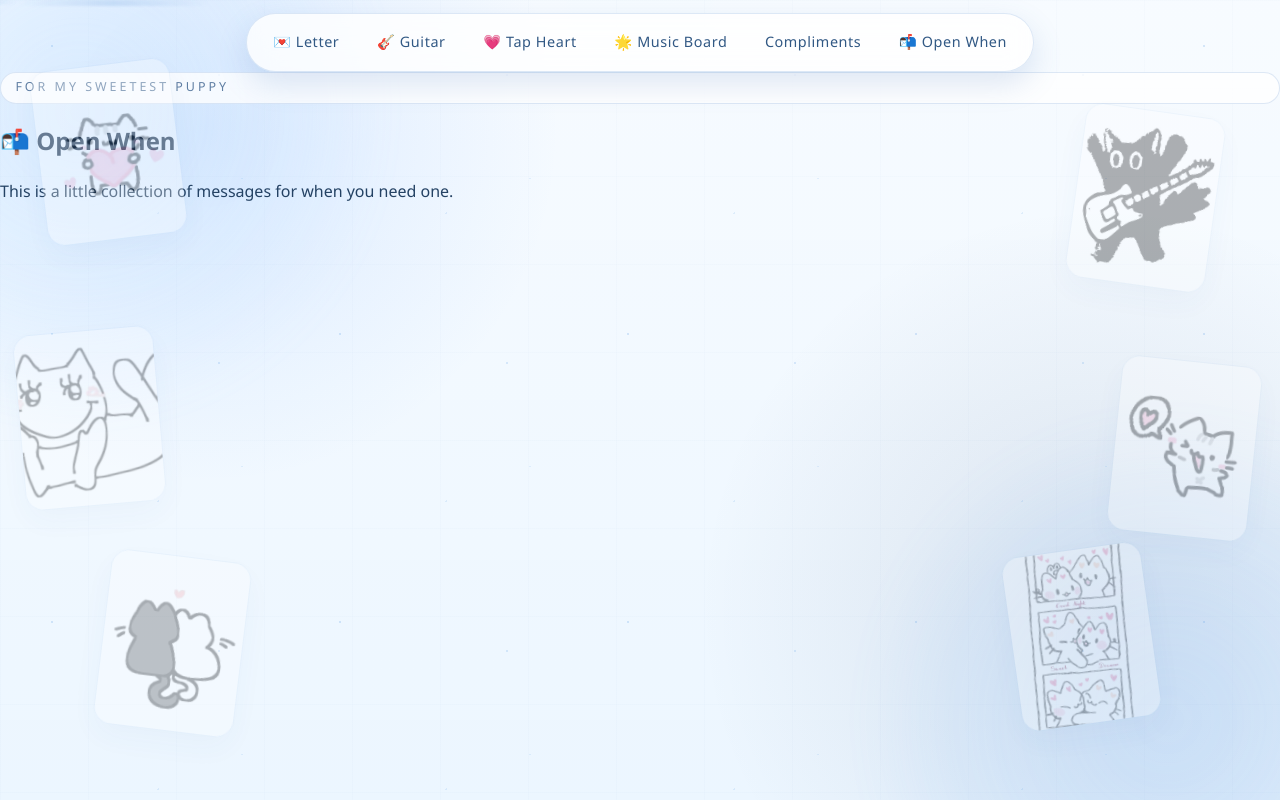
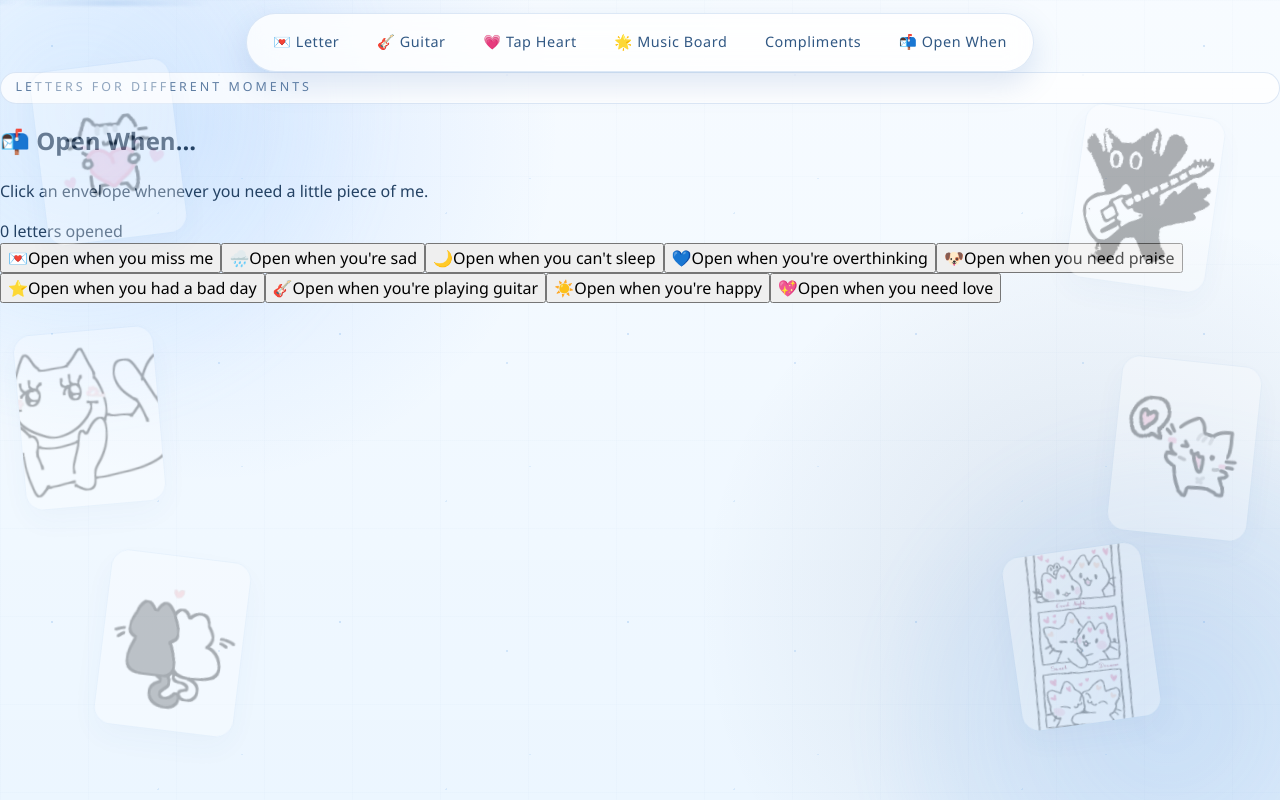
Before and after one commit to SyifaHuwaina/puppy-website, a React (Vite) app: page /openwhen in a window 1280 px wide. Built offline with nearby package versions, Linux system fonts and the light colour scheme.

Commit message:
Update OpenWhen page content

```diff
--- a/src/pages/openwhen.jsx
+++ b/src/pages/openwhen.jsx
@@ -1,15 +1,220 @@
-import React from 'react'
+import { useState } from "react";
+
+const letters = [
+  {
+    title: "Open when you miss me",
+    emoji: "💌",
+    content: `Hi puppy,
+
+If you're reading this, I'm guessing you miss me a little right now.
+
+I wish I could be there with you, sitting beside you, listening to whatever is on your mind. Maybe we'd be talking, maybe we'd just be quietly existing together.
+
+Until then, please remember that even if I'm not physically there, you're still very important to me.
+
+Now come here and accept your virtual hug.
+
+Love,
+💙 Mommy`,
+  },
+  {
+    title: "Open when you're sad",
+    emoji: "🌧️",
+    content: `Hi puppy,
+
+I'm sorry you're having a hard time.
+
+Please don't forget that one bad day doesn't define you. You're allowed to rest, be upset, and take your time.
+
+I'm proud of you for making it this far.
+
+One step at a time, okay?
+
+💙`,
+  },
+  {
+    title: "Open when you can't sleep",
+    emoji: "🌙",
+    content: `Hi puppy,
+
+Still awake?
+
+Go get some water first. Seriously.
+
+Now get comfortable and relax your shoulders. You've made it through today, and that's enough.
+
+If I was there, I'd probably be talking softly to you until you fell asleep.
+
+Sleep well, puppy.
+
+💙 Mommy`,
+  },
+  {
+    title: "Open when you're overthinking",
+    emoji: "💙",
+    content: `Hi puppy,
+
+Your brain is probably being mean to you right now.
+
+Take a second and breathe.
+
+Not everything needs an answer tonight. You don't have to be perfect. You don't have to earn love.
+
+You're enough exactly as you are.
+
+Please be a little kinder to yourself.
+
+💙`,
+  },
+  {
+    title: "Open when you need praise",
+    emoji: "🐶",
+    content: `Good boy.
+
+Yes, this entire letter is dedicated to telling you that.
+
+I'm proud of how hard you try. I'm proud of the effort you put into the things you care about. And I'm proud of you even on days where you don't feel productive.
+
+Now accept your praise.
+
+You earned it.
+
+💙 Mommy`,
+  },
+  {
+    title: "Open when you had a bad day",
+    emoji: "⭐",
+    content: `Hi puppy,
+
+Some days just suck.
+
+And honestly? That's okay.
+
+You don't need to pretend you're fine. Take a break, listen to music, play a game, and rest.
+
+Tomorrow is a completely new day.
+
+For now, focus on being gentle with yourself.
+
+💙`,
+  },
+  {
+    title: "Open when you're playing guitar",
+    emoji: "🎸",
+    content: `Hi puppy,
+
+If you're holding your guitar right now, I hope you're having fun.
+
+One of my favourite things about you is how passionate you get when it comes to music.
+
+I love hearing you talk about guitar. I love seeing how excited you get.
+
+Keep playing, guitarist.
+
+💙`,
+  },
+  {
+    title: "Open when you're happy",
+    emoji: "☀️",
+    content: `Hi puppy,
+
+If you're happy right now, then I'm smiling too.
+
+I hope you're enjoying this moment.
+
+You deserve good things. You deserve to laugh. You deserve to feel proud of yourself.
+
+And later, I expect a full report on whatever made you happy.
+
+💙`,
+  },
+  {
+    title: "Open when you need love",
+    emoji: "💖",
+    content: `Hi puppy,
+
+In case nobody reminded you today:
+
+You are loved.
+You are appreciated.
+You are important.
+
+You make my days brighter and you make me smile more than you probably realize.
+
+I'm very grateful that you're in my life.
+
+I love you.
+
+💙 Mommy`,
+  },
+];
 
 function OpenWhen() {
-	return (
-		<main className="openwhen-page">
-			<section className="openwhen-panel">
-				<p className="page-tag">for my sweetest puppy</p>
-				<h1>📬 Open When</h1>
-				<p>This is a little collection of messages for when you need one.</p>
-			</section>
-		</main>
-	)
+  const [selectedLetter, setSelectedLetter] = useState(null);
+  const [openedCount, setOpenedCount] = useState(0);
+
+  const openLetter = (letter) => {
+    setSelectedLetter(letter);
+    setOpenedCount((count) => count + 1);
+  };
+
+  return (
+    <main className="openwhen-page">
+      <section className="openwhen-header">
+        <p className="page-tag">letters for different moments</p>
+        <h1>📬 Open When...</h1>
+        <p>Click an envelope whenever you need a little piece of me.</p>
+
+        <div className="opened-counter">
+          {openedCount} letters opened
+        </div>
+      </section>
+
+      <section className="letter-desk">
+        {letters.map((letter, index) => (
+          <button
+            type="button"
+            key={letter.title}
+            className={`desk-envelope envelope-place-${index + 1}`}
+            onClick={() => openLetter(letter)}
+          >
+            <span className="envelope-flap"></span>
+            <span className="envelope-emoji">{letter.emoji}</span>
+            <span className="envelope-title">{letter.title}</span>
+          </button>
+        ))}
+      </section>
+
+      {selectedLetter && (
+        <div className="letter-modal">
+          <article className="letter-paper-open">
+            <button
+              type="button"
+              className="close-letter"
+              onClick={() => setSelectedLetter(null)}
+            >
+              ✕
+            </button>
+
+            <div className="paper-sticker">{selectedLetter.emoji}</div>
+
+            <h2>{selectedLetter.title}</h2>
+
+            <p>{selectedLetter.content}</p>
+
+            <div className="sticker-row">
+              <span>⭐</span>
+              <span>💙</span>
+              <span>🐶</span>
+              <span>🎸</span>
+              <span>💌</span>
+              <span>🌙</span>
+            </div>
+          </article>
+        </div>
+      )}
+    </main>
+  );
 }
 
-export default OpenWhen
+export default OpenWhen;
```
